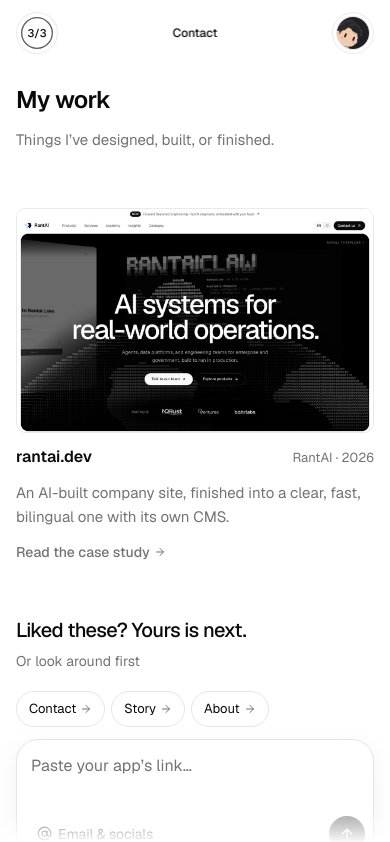
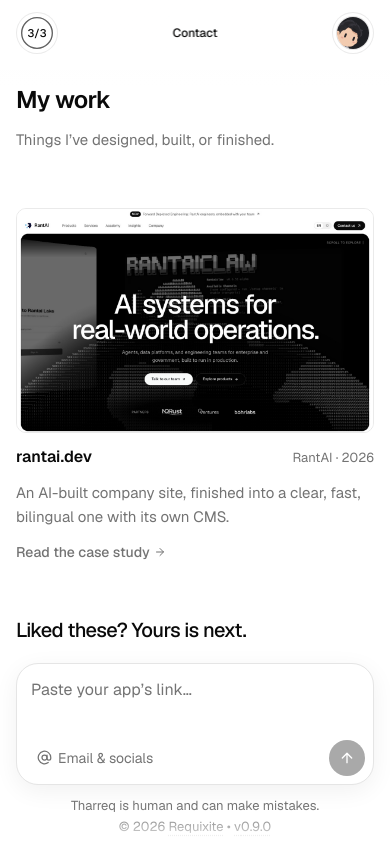
Before and after one commit to mtharreqq/requixite, a Next.js app: page /work in a window 390 px wide. Shown: the top 842 px of the page. Built offline with nearby package versions, Linux system fonts and the light colour scheme.

Commit message:
Sub-pages: drop the look-around chips; just the title and composer

```diff
--- a/components/layout/sub-page.tsx
+++ b/components/layout/sub-page.tsx
@@ -3,83 +3,17 @@ import { getPortfolioCopy, type Locale } from "@/lib/portfolio-copy";
 import { FooterWordmark } from "@/components/layout/footer-wordmark";
 import { RailNav, type RailSection } from "@/components/layout/rail-nav";
 import { AskBox } from "@/components/chat/ask-box";
-import { QuickReply } from "@/components/shared/quick-reply";
 import { ChatDialog } from "@/components/chat/chat-dialog-lazy";
 import { ExperienceSection } from "@/components/shared/experience-section";
 import Image from "next/image";
-import { cn } from "@/lib/utils";
 import { ArrowRight } from "lucide-react";
-import {
-  Tooltip,
-  TooltipContent,
-  TooltipTrigger,
-} from "@/components/ui/tooltip";
 import {
   PortfolioMotion,
   SectionReveal,
 } from "@/components/shared/portfolio-motion";
 
-/** The other pages under the closing composer, like the homepage's end:
- * starting at the next one. */
-function Suggestions({
-  locale,
-  path,
-  className,
-  bare,
-}: {
-  locale: Locale;
-  path: string;
-  className?: string;
-  /** No "Or look around first": the title over it says it. */
-  bare?: boolean;
-}) {
-  const { skip } = getPortfolioCopy(locale).review;
-  const base = locale === "id" ? "/id" : "";
-  const all = [
-    ["", skip.home, skip.short.home, skip.homeTip],
-    ["/about", skip.about, skip.short.about, skip.aboutTip],
-    ["/work", skip.work, skip.short.work, skip.workTip],
-    ["/contact", skip.contact, skip.short.contact, skip.contactTip],
-  ];
-  // Case studies count as Work (they live in its list), so Work stays on.
-  const at = all.findIndex(([p]) => p && (path + "/").startsWith(p + "/"));
-  // Start at the next page and wrap, skipping this one.
-  const pages = [...all.slice(at + 1), ...all.slice(0, at + 1)].filter(
-    ([p]) => p !== path,
-  );
-  return (
-    <nav
-      aria-label={skip.next}
-      className={cn("flex flex-col gap-3", className)}
-    >
-      {!bare && <p className="text-muted-foreground text-sm">{skip.more}</p>}
-      {/* Quick replies, as at the end of the home story. */}
-      <div className="flex gap-1.5">
-        {pages.map(([p, label, short, tip]) => (
-          <Tooltip key={p} delayDuration={500}>
-            <TooltipTrigger asChild>
-              <QuickReply
-                href={base + p || "/"}
-                label={label}
-                short={short}
-                icon={
-                  <ArrowRight
-                    aria-hidden
-                    className="text-muted-foreground size-3"
-                  />
-                }
-              />
-            </TooltipTrigger>
-            <TooltipContent sideOffset={6}>{tip}</TooltipContent>
-          </Tooltip>
-        ))}
-      </div>
-    </nav>
-  );
-}
-
-/** About, Work and case studies: their own page, same column, then other
- * pages to try, the story's closing composer and the footer. */
+/** About, Work and case studies: their own page, same column, then the
+ * story's closing composer and the footer. */
 export function SubPage({
   locale,
   path,
@@ -111,21 +45,10 @@ export function SubPage({
           <>
             <SectionReveal>
               <section id="contact" className="flex flex-col gap-5">
-                {/* As the story's end: the other pages just over the
-                    composer, the fine print tight under it. */}
-                <div className="flex flex-col gap-2">
-                  <h2 className="text-xl leading-tight font-medium tracking-[-0.03em] text-balance md:text-2xl">
-                    {ask.title}
-                  </h2>
-                  <p className="text-muted-foreground text-sm">
-                    {copy.review.skip.more}
-                  </p>
-                </div>
-                {/* Chips to composer: the same 12px as the homepage's end. */}
-                <div className="flex flex-col gap-3">
-                  <Suggestions locale={locale} path={path} bare />
-                  <AskBox locale={locale} title={ask.title} placeholder={ask} />
-                </div>
+                <h2 className="text-xl leading-tight font-medium tracking-[-0.03em] text-balance md:text-2xl">
+                  {ask.title}
+                </h2>
+                <AskBox locale={locale} title={ask.title} placeholder={ask} />
               </section>
             </SectionReveal>
             {/* Short pages push the footer to the bottom of the screen. */}
@@ -202,7 +125,6 @@ export function ContactPage({ locale }: { locale: Locale }) {
           {copy.review.cta.title}
         </h1>
         <AskBox locale={locale} />
-        <Suggestions locale={locale} path="/contact" className="mt-12" />
       </section>
     </SubPage>
   );
```
